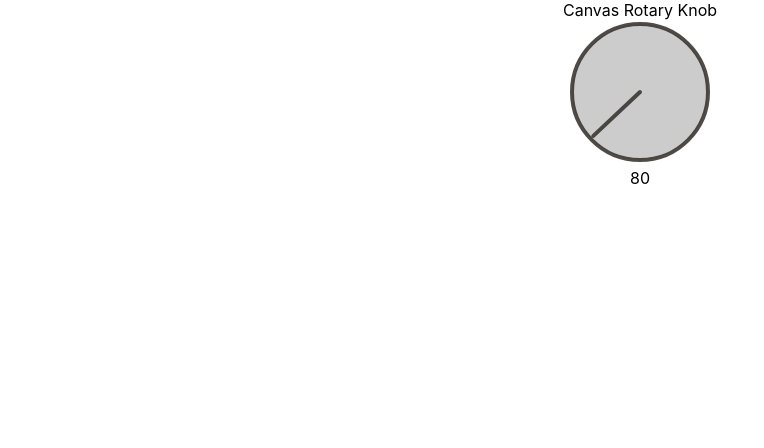
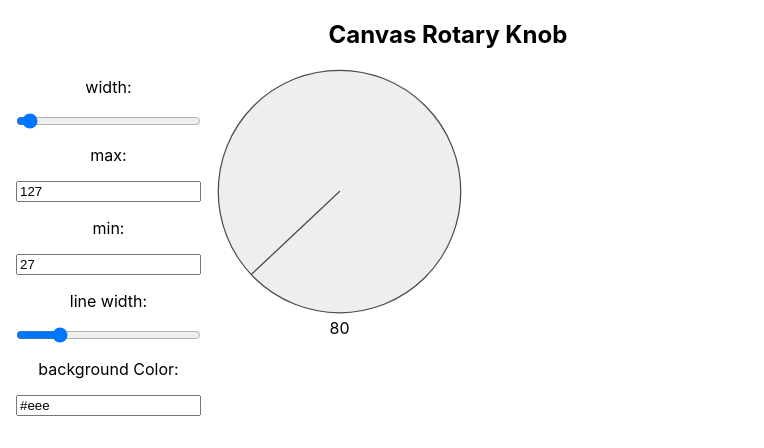
Before and after one commit to TimSusa/react-canvas-rotary-knob, a React (Create React App) app: page / in a window 1280 px wide. Shown: the top 448 px of the page, without its empty margins (0-764 px from the left). Built offline with nearby package versions, Linux system fonts and the light colour scheme.

Commit message:
fix: changes from outside

```diff
--- a/src/App.css
+++ b/src/App.css
@@ -1,6 +1,7 @@
 .App {
   text-align: center;
   background: "beige";
+  width: 70%;
 }
 
 .App-logo {
@@ -12,6 +13,28 @@
   .App-logo {
     animation: App-logo-spin infinite 20s linear;
   }
+}
+
+.flex-wrap {
+  display: flex;
+  flex-direction: row;
+}
+
+.flex-left {
+  width: "30%";
+  display: flex;
+  flex-direction: column;
+}
+.flex-right {
+  width: "100%";
+}
+
+label,
+input {
+  margin-top: 8px;
+  margin-bottom: 8px;
+  margin-left: 16px;
+  margin-right: 16px;
 }
 
 .App-header {
--- a/src/App.tsx
+++ b/src/App.tsx
@@ -1,16 +1,95 @@
+import { useState } from "react";
 import "./App.css";
 import RotaryKnob from "./RotaryKnob";
 
 function App() {
+  const [width, setWidth] = useState(250);
+  const [max, setMax] = useState(127);
+  const [min, setMin] = useState(27);
+  const [lineWidth, setlineWidth] = useState(200);
+  const [bgColor, setBgColor] = useState("#eee")
   return (
     <div className="App">
-      <div>Canvas Rotary Knob</div>
-      <RotaryKnob cbValChanged={(e)=> {
-        console.log(e)
-        return 0
-      }}></RotaryKnob>
+      <h2>Canvas Rotary Knob</h2>
+
+      <div className="flex-wrap">
+        <div className="flex-left">
+          <label>width:</label>
+          <input
+            name="size"
+            type="range"
+            min={30}
+            max={600}
+            onChange={onWidthChange}
+          >
+          </input>
+          <label>max:</label>
+          <input
+            name="max"
+            type="input"
+            defaultValue={max}
+            min={30}
+            max={600}
+            onChange={onMaxChange}
+          >
+          </input>
+
+          <label>min:</label>
+          <input
+            name="min"
+            type="input"
+            defaultValue={min}
+            min={30}
+            max={600}
+            onChange={onMinChange}
+          >
+          </input>
+
+          <label>line width:</label>
+          <input
+            name="line-width"
+            type="range"
+            defaultValue={min}
+            min={10}
+            max={90}
+            onChange={onLineWidthChange}
+          >
+          </input>
+
+          <label>background Color:</label>
+          <input
+            name="b-color"
+            type="text"
+            defaultValue={bgColor}
+
+            onChange={onBgColorChange}
+          >
+          </input>
+
+
+        </div>
+
+        <div className="flex-right">
+          <RotaryKnob width={width} max={max} min={min} lineWidth={lineWidth} backgroundColor={bgColor}></RotaryKnob>
+        </div>
+      </div>
     </div>
   );
+  function onWidthChange(e: any) {
+    setWidth(e.target.value);
+  }
+  function onMaxChange(e: any) {
+    setMax(e.target.value);
+  }
+  function onMinChange(e: any) {
+    setMin(e.target.value);
+  }
+  function onLineWidthChange(e: any){
+    setlineWidth(e.target.value)
+  }
+  function onBgColorChange (e: any) {
+    setBgColor(e.target.value)
+  }
 }
 
 export default App;
--- a/src/RotaryKnob.tsx
+++ b/src/RotaryKnob.tsx
@@ -59,6 +59,10 @@ function RotaryKnob({
       ctx.restore();
     };
   }, [color, backgroundColor, width, height]);
+
+  useEffect(() => {
+    draw(valToY(value));
+  }, [value]);
 
   return (
     <div>
```
Also changed, not shown: lib/RotaryKnob.js.
